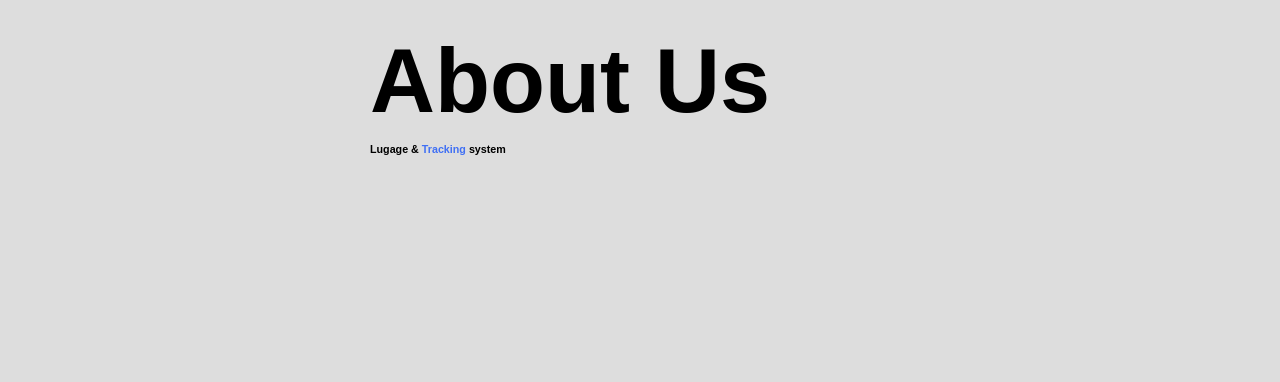
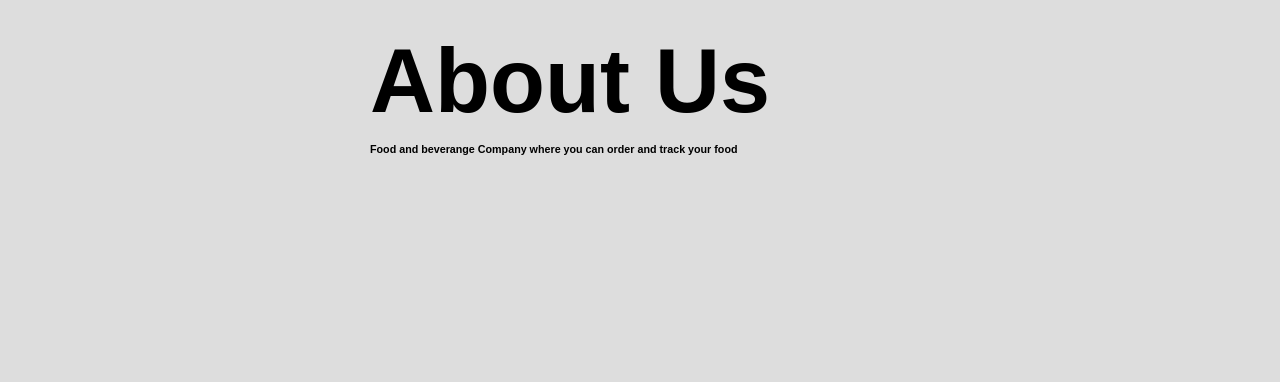
Before and after one commit to RongalaMahesh/projectgroup8, a Flask app: page /about in a window 1280 px wide. Shown: the part 38-420 px from the top of the page. Run offline with Flask 3, Linux system fonts and the light colour scheme.

Commit message:
push right now

```diff
--- a/templates/about.html
+++ b/templates/about.html
@@ -24,7 +24,7 @@
 
       <div class="text">
         <h2>About Us</h2>
-        <h6>Lugage & <span>Tracking</span> system</h6>
+        <h6>Food and beverange Company where you can order and track your food</h6>
           <p></p>
       </div>
     </div>
--- a/templates/home.html
+++ b/templates/home.html
@@ -19,6 +19,12 @@
     </header>
     <main>
         <section class="bheem">
+            <br>
+            <br>
+            <br>
+            <br>
+            <br>
+            <br>
             <h1>Order Your Food at your comfort zone</h1>
             <p>Sit Relax and click on your device, food will be on your doorstep</p>
             <img src="{{ url_for('static', filename='home1.jpg') }}" alt="Food image error!">
```
